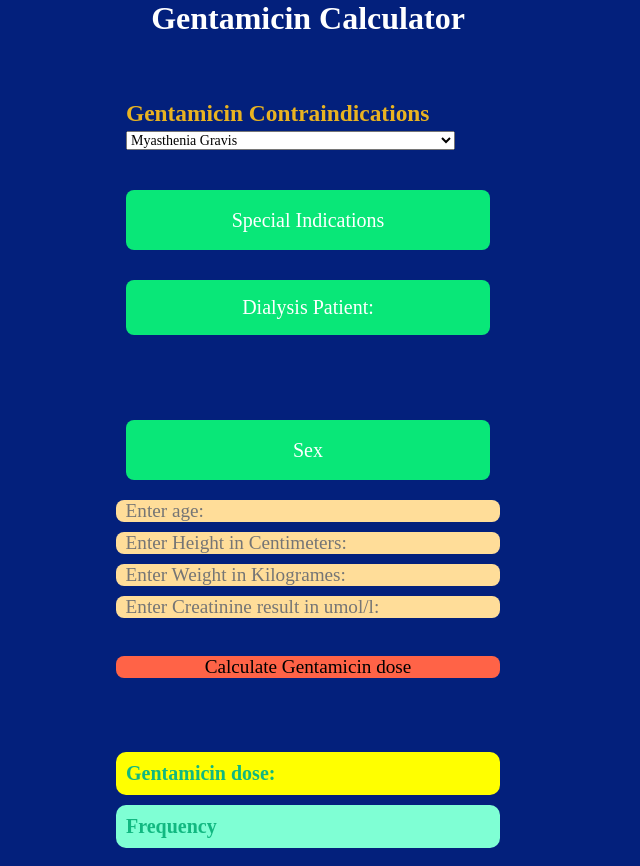
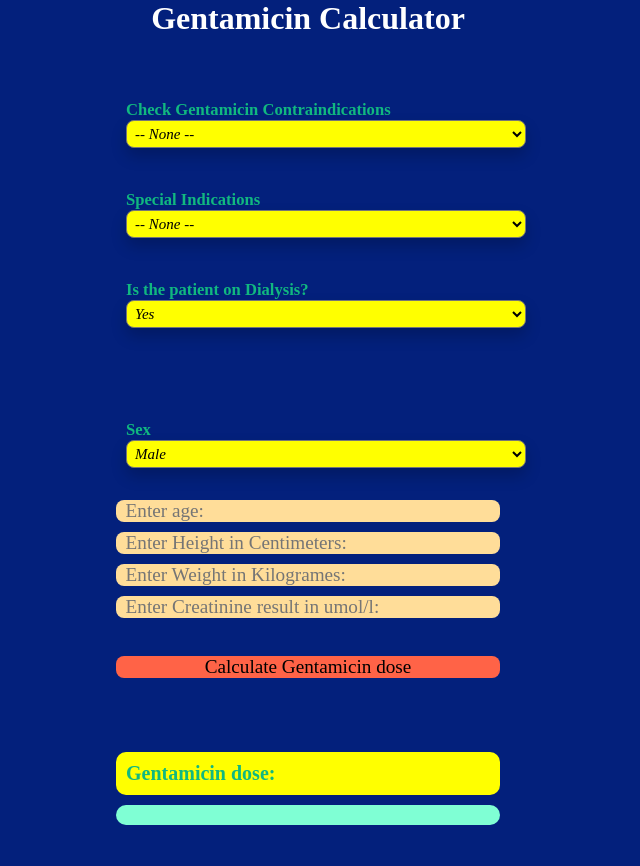
Before and after one commit to AladdinAlswaifi/GentamicinApplication, a Django app: page / in a window 1280 px wide. Shown: the whole page, without its empty margins (332-972 px from the left). After the commit the page ends 825 px from the top, so only its background shows below. Run offline with Django 4.2, Linux system fonts and the light colour scheme.

Commit message:
ready for programming

```diff
--- a/Calculator/static/main.css
+++ b/Calculator/static/main.css
@@ -17,10 +17,7 @@ h1{
     text-align: center;
     color: white;
 }
-h3{
-    text-align: left;
-    color: rgb(233, 179, 33);
-}
+
 .submit-btn{
     background-color: turquoise;
 }
@@ -33,6 +30,7 @@ h3{
     background-color: aquamarine;
     display: grid;
     grid-template-rows: 50% 80%;
+    text-align: center;
 
 }
 .container > div{
@@ -91,6 +89,19 @@ color: white;
     color: rgb(0, 0, 0);
 }
 
+.dropdownmenu-content {
+
+    position: absolute;
+    background-color: yellow;
+    min-width: 400px;
+    box-shadow: 0px 8px 16px 0px rgba(0,0,0,0.2);
+    padding: 4px;
+    font-size: 15px;
+    border-radius: 8px;
+    font-style:italic;
+
+}
+
 /* Dropdown Content (Hidden by Default) */
 .dropdown-content {
     display: none;
--- a/Calculator/static/script.js
+++ b/Calculator/static/script.js
@@ -1,12 +1,6 @@
 /* When the user clicks on the button,
 toggle between hiding and showing the dropdown content */
-function ContraIndication() {
 
-    var C_indication = document.getElementById("dropdown-content").value;
-    if (C_indication = "None"){
-        document.getElementById("bmi-status").innerHTML = "None";
-    }
-}
 
 
 
@@ -18,22 +12,11 @@ function Calculate(){
     var Age = document.getElementById("A-input").value;
     var Creatinine = document.getElementById("C-input").value;
 
+    var e = document.getElementById("ContraIndication");
+	var Cindication = e.options[e.selectedIndex].text;
 
     var result = parseFloat(weight) /(parseFloat(height)/100)**2;
 
-    if(!isNaN(result)){
-        document.getElementById("bmi-output").innerHTML = result;
-        if(result < 18.5){
-            document.getElementById("bmi-status").innerHTML = "Underweight";
-        }
-        else if(result < 25){
-            document.getElementById("bmi-status").innerHTML = "Healthy";
-        }
-        else if(result < 30){
-            document.getElementById("bmi-status").innerHTML = "Overweight";
-        }
-        else{
-            document.getElementById("bmi-status").innerHTML = "Obesity";
-        }
-    }
+    document.getElementById("bmi-status").innerHTML = Cindication;
+    document.getElementById("bmi-output").innerHTML = result;
 }
--- a/templates/pages/index.html
+++ b/templates/pages/index.html
@@ -11,45 +11,46 @@
     <body>
 
         <script src="{% static 'script.js' %}">  </script>
+
         <div class="container">
             <h1>Gentamicin Calculator</h1>
-
             <div class= "dropdown">
-                <h3 id="result">Gentamicin Contraindications</h3>
-                <select class="dropdown" id="ContraIndication"  default="None">
+                <h5>Check Gentamicin Contraindications</h5>
+                <select class="dropdownmenu-content" id="ContraIndication">
                     <option value="None">-- None --</option>
                     <option value="hypersensitivity">Known hypersensitivity to gentamicin or its excipients</option>
-                    <option value="Myasthenia" selected>Myasthenia Gravis</option>
+                    <option value="Myasthenia" >Myasthenia Gravis</option>
                     <option value="Blind">Blind (due to risk of ototoxicity)</option>
                 </select>
             </div>
 
-            <div class="dropdown">
-                <button class="dropbtn">Special Indications</button>
-                <div class="dropdown-content" default="None">
-                    <a href="#None">None</a>
-                    <a href="#Burns">Burns</a>
-                    <a href="#Ascites">Ascites >20% of Body weight</a>
-                    <a href="#Endocarditis">Endocarditis</a>
-                    <a href="#Cystic">Cystic Fibrosis</a>
-                    <a href="#Pregnancy">Pregnancy</a>
-                </div>
+            <div class= "dropdown">
+                <h5>Special Indications</h5>
+                <select class="dropdownmenu-content" id="Indications">
+                    <option value="None">-- None --</option>
+                    <option value="Burns">Burns</option>
+                    <option value="Ascites" >Ascites (>20% of Body weight)</option>
+                    <option value="Endocarditis">Endocarditis</option>
+                    <option value="Cystic" >Cystic Fibrosis</option>
+                    <option value="Pregnancy">Pregnancy</option>
+                </select>
             </div>
-            <div class="dropdown">
-                <button class="dropbtn">Dialysis Patient:</button>
-                <div class="dropdown-content" default="None">
-                    <a href="#Yes">Yes</a>
-                    <a href="#No">No</a>
-                </div>
+            <div class= "dropdown">
+                <h5>Is the patient on Dialysis?</h5>
+                <select class="dropdownmenu-content" id="Dialysis">
+                    <option value="Yes">Yes</option>
+                    <option value="No">No</option>
+                </select>
             </div>
             <br>
-            <div class="dropdown">
-                <button class="dropbtn">Sex</button>
-                <div class="dropdown-content" default="None">
-                    <a href="#Male">Male</a>
-                    <a href="#Female">Female</a>
-                </div>
+            <div class= "dropdown">
+                <h5>Sex</h5>
+                <select class="dropdownmenu-content" id="Sex">
+                    <option value="Male">Male</option>
+                    <option value="Female">Female</option>
+                </select>
             </div>
+
             <label>
                 <input id="A-input" type="number" placeholder="Enter age: ">
             </label>
@@ -63,7 +64,7 @@
                 <input id="C-input" type="number" placeholder="Enter Creatinine result in umol/l: ">
             </label>
             <br>
-            <button type="submit" onclick="Calculate()">Calculate Gentamicin dose</button>
+            <button type="button" onclick="Calculate()">Calculate Gentamicin dose</button>
             <br><br><br>
 
             <div class="bmi-value">
@@ -71,7 +72,6 @@
                 <div id="bmi-output"></div>
             </div>
             <div class="status">
-                <h4>Frequency </h4>
                 <div id="bmi-status"></div>
             </div>
         </div>
```
